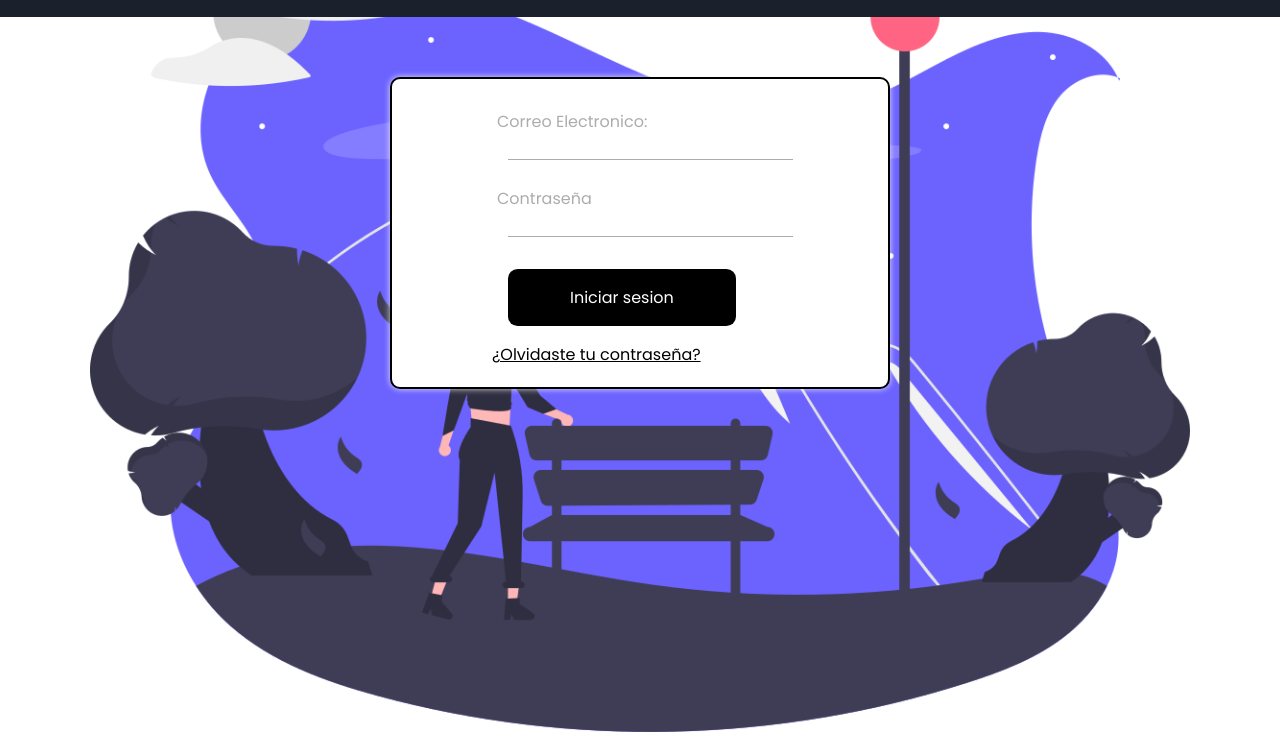
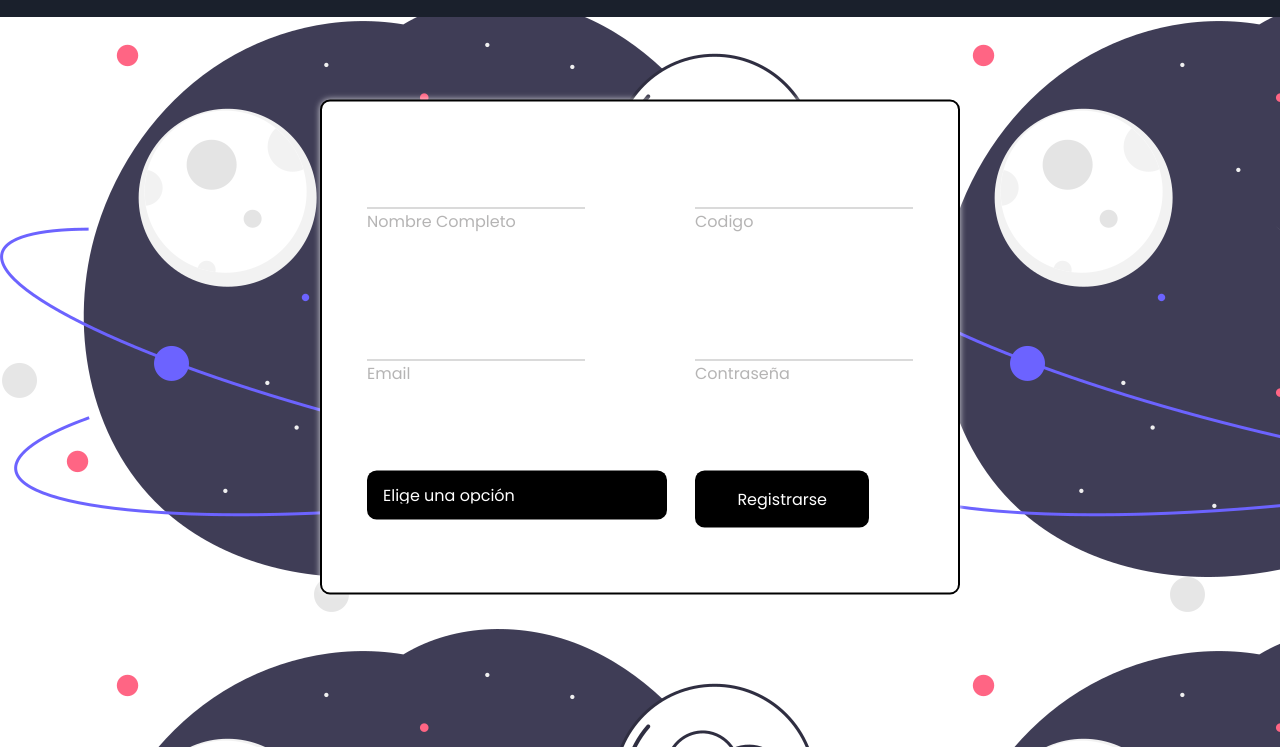
Before and after one commit to jairSuarez/Reportes-CUT, a plain HTML site: page html/registro/index.html in a window 1280 px wide. Shown: the part 53-800 px from the top of the page. Drawn offline with Linux system fonts and the light colour scheme.

Commit message:
Update index.html

```diff
--- a/html/registro/index.html
+++ b/html/registro/index.html
@@ -5,12 +5,13 @@
     <meta http-equiv="X-UA-Compatible" content="IE=edge">
     <meta name="viewport" content="width=device-width, initial-scale=1.0">
     <link rel="icon" href="/img/cut (1).ico">
-    <title>Reportes CUT</title>
-    <link rel="stylesheet" href="/css/inicio sesion/style.css">
+    <link rel="stylesheet" href="/css/registro/style.css">
     <link rel="stylesheet" href="/css/navbar/style.css">
     <link rel="preconnect" href="https://fonts.googleapis.com">
+    <link href="https://fonts.googleapis.com/css2?family=Roboto:wght@300;400;500;700&display=swap" rel="stylesheet">
     <link rel="preconnect" href="https://fonts.gstatic.com" crossorigin>
-    <link href="https://fonts.googleapis.com/css2?family=Open+Sans:wght@300;400;700;800&display=swap" rel="stylesheet">
+    <link rel="stylesheet" href="/img/try.svg">
+    <title>Registro</title>
 </head>
 
 <body>
@@ -20,7 +21,7 @@
 
             <ul class="menu__links">
                 <li class="menu__item menu__item--show">
-                    <a href="" class="menu__link">Menu <img src="/assets/arrow.svg" alt="" class="menu__arrow"></a>
+                    <a href="#" class="menu__link">Menu <img src="/assets/arrow.svg" alt="" class="menu__arrow"></a>
 
                     <ul class="menu__nesting">
                         <li class="menu__inside">
@@ -45,42 +46,49 @@
         </section>
     </nav>
 
-    <main class="main">
-        <section class="main__section">
-            <form class="form">
-                <div class="form__group">
-                    <input type="text" placeholder=" " class="form__input">
+    <form action="" method="POST" id="form">
+        <div class="form">
+            <div class="grupo">
+                <input type="text" name="" id="name" required><span class="barra"></span>
+                <label for="">Nombre Completo</label>
+            </div>
 
-                    <label for="name" class="form__label">
-                        Correo Electronico:
-                    </label>
-                </div>
-            </form>
+            <div class="grupo">
+                <input type="text" name="" id="name" required><span class="barra"></span>
+                <label for="">Codigo</label>
+            </div>
 
-            <form class="form">
-                <div class="form__group">
-                    <input type="text" placeholder=" " class="form__input">
+            <div class="grupo">
+                <input type="email" name="" id="name" required><span class="barra"></span>
+                <label for="">Email</label>
+            </div>
 
-                    <label for="name" class="form__label">
-                        Contraseña
-                    </label>
-                </div>
-            </form>
+            <div class="grupo">
+                <input type="password" name="" id="name" required><span class="barra"></span>
+                <label for="">Contraseña</label>
+            </div>
 
-            <form class="form">
-                <div class="form__group">
-                    <button type="submit" class="form__submit">Iniciar sesion</button>
-                </div>
-            </form>
+            <div class="grupo">
+                <label for="rol">
+                    <select name="roles" id="tuRol">
+                        <option selected disabled>Elige una opción</option>
+                        <option>Jefe de Departamento</option>
+                        <option>Maestro</option>
+                        <option>Presidente de academia (Ingenieria de Software)</option>
+                        <option>Presidente de academia (Programación avanzada)</option>
+                        <option>Presidente de academia (Gestion de datos)</option>
+                        <option>Presidente de academia (Gestion de Tecnologias De Información)</option>
+                    </select>
+                </label>
+            </div>
 
-            <form class="form">
-                <a href="#" class="form__link">¿Olvidaste tu contraseña?</a>
-            </form>
-        </section>
+            <div class="grupo">
+                <button type="submit">Registrarse</button>
+            </div>
+        </div>
+    </form>
+</body>
 
-    </main>
+<script src="/js/navbar/app.js"></script>
 
-    <script src="/js/navbar/app.js"></script>
-
-</body>
 </html>
```
